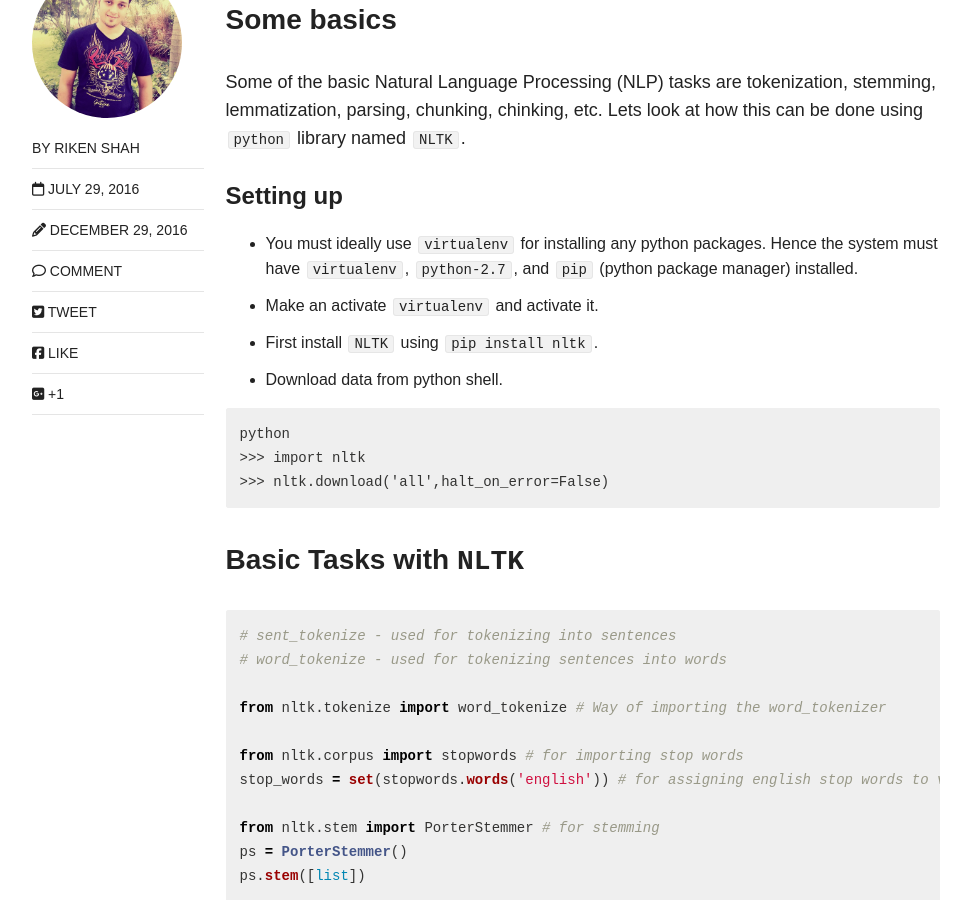
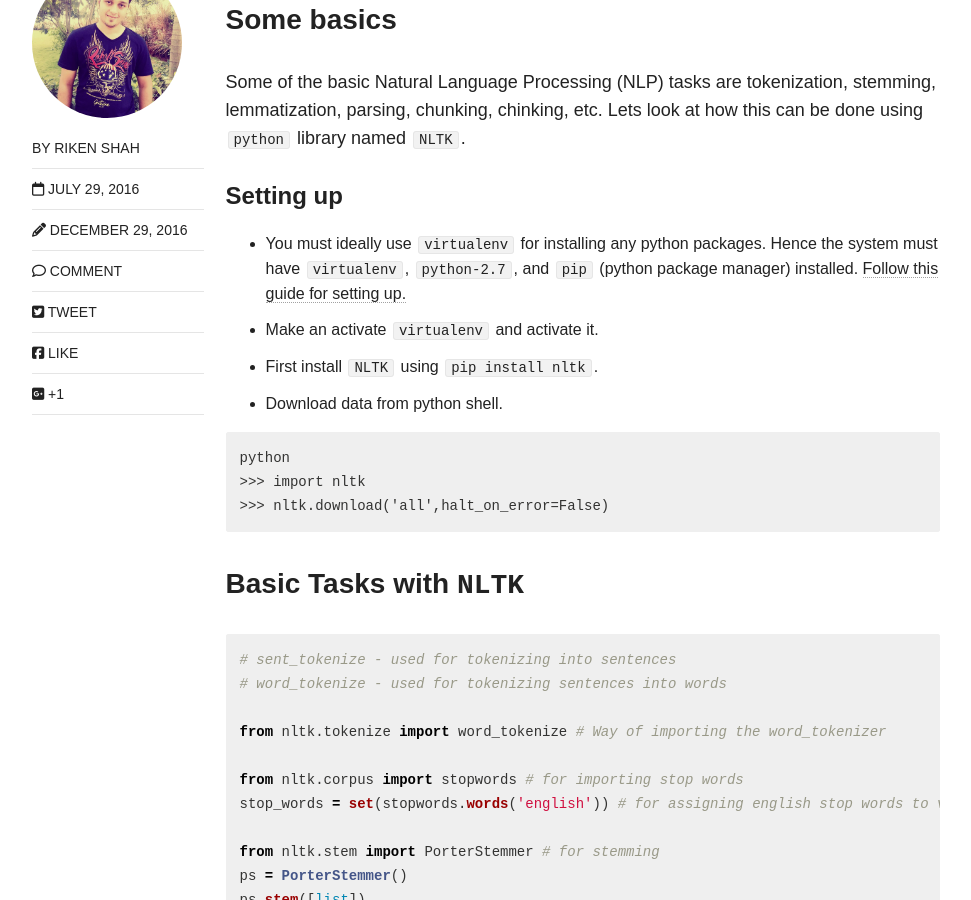
Before and after one commit to rikenshah/rikenshah.github.io, a Jekyll site: the page built from _posts/articles/2016-07-29-nltk-cheatsheet-part-1.md, in a window 1280 px wide and 900 px high, scrolled down 339 px. Shown: the whole window, without its empty margins (154-1125 px from the left). Built offline with Jekyll 4.4.1, drawn with Linux system fonts in a browser that asks for light colours; nearby versions of some CDN libraries; comment, search, counter and statistics services are not loaded.

Commit message:
Update 2016-07-29-nltk-cheatsheet-part-1.md

```diff
--- a/_posts/articles/2016-07-29-nltk-cheatsheet-part-1.md
+++ b/_posts/articles/2016-07-29-nltk-cheatsheet-part-1.md
@@ -17,7 +17,7 @@ Some of the basic Natural Language Processing (NLP) tasks are tokenization, stem
 
 #### Setting up
 
-- You must ideally use `virtualenv` for installing any python packages. Hence the system must have `virtualenv`, `python-2.7`, and `pip` (python package manager) installed.
+- You must ideally use `virtualenv` for installing any python packages. Hence the system must have `virtualenv`, `python-2.7`, and `pip` (python package manager) installed. [Follow this guide for setting up.]({{site.url}}articles/setting-up-python-environment/)
 - Make an activate `virtualenv` and activate it.
 - First install `NLTK` using `pip install nltk`.
 - Download data from python shell.
```
